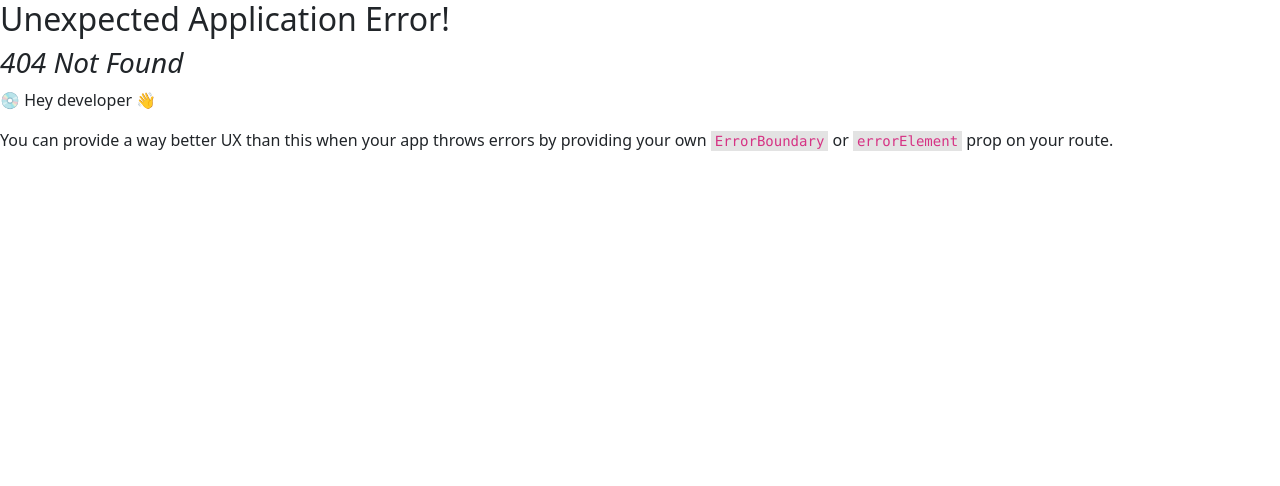
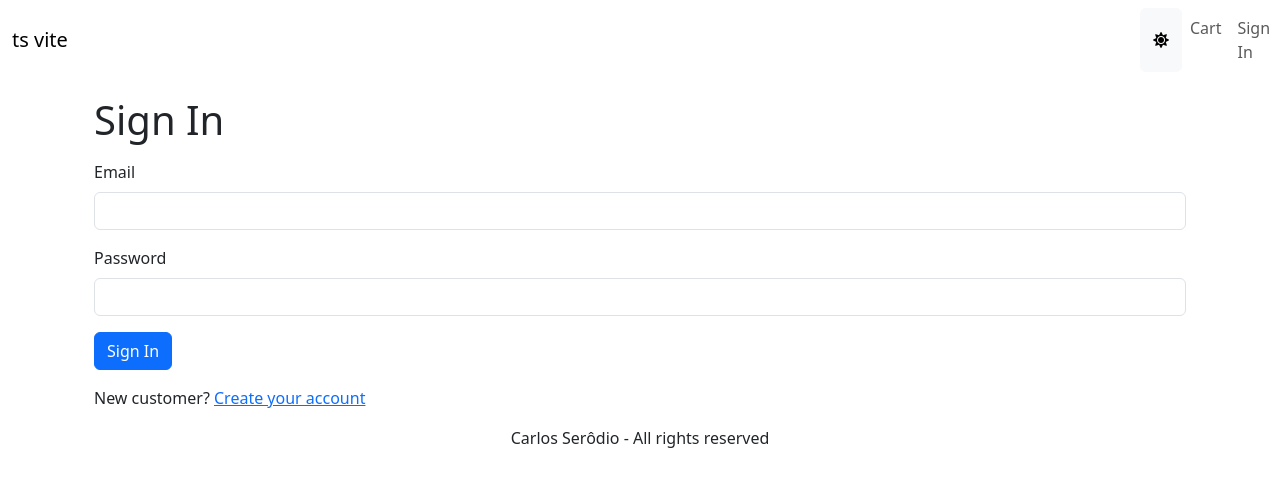
Before and after one commit to csalpha/ts-vite-mern, a React (Vite) app in the folder client/: page /signin in a window 1280 px wide. Before the commit this address had no page. Shown: the top 486 px of the page. Built offline with nearby package versions, Linux system fonts and the light colour scheme.

Commit message:
Create Signin Page

```diff
--- a/client/src/App.tsx
+++ b/client/src/App.tsx
@@ -1,5 +1,12 @@
 import { useContext, useEffect } from "react";
-import { Badge, Button, Container, Nav, Navbar } from "react-bootstrap";
+import {
+  Badge,
+  Button,
+  Container,
+  Nav,
+  Navbar,
+  NavDropdown,
+} from "react-bootstrap";
 import { Link, Outlet } from "react-router-dom";
 import { Store } from "./Store";
 import { LinkContainer } from "react-router-bootstrap";
@@ -12,6 +19,7 @@
     state: {
       mode, // Extract the mode from the state
       cart, // Extract the cart from the state
+      userInfo, // Extract the userInfo from the state
     },
     dispatch, // Extract the dispatch function
   } = useContext(Store);
@@ -24,6 +32,17 @@
   const switchModeHandler = () => {
     // Dispatch an action to switch the mode
     dispatch({ type: "SWITCH_MODE" });
+  };
+
+  const signoutHandler = () => {
+    dispatch({ type: "USER_SIGNOUT" }); // Dispatches an action of type "USER_SIGNOUT" to the reducer, triggering the appropriate state update
+
+    localStorage.removeItem("userInfo"); // Removes the "userInfo" key from localStorage, clearing the stored user information
+    localStorage.removeItem("cartItems"); // Removes the "cartItems" key from localStorage, clearing the stored cart items
+    localStorage.removeItem("shippingAddress"); // Removes the "shippingAddress" key from localStorage, clearing the stored shipping address
+    localStorage.removeItem("paymentMethod"); // Removes the "paymentMethod" key from localStorage, clearing the stored payment method
+
+    window.location.href = "/signin"; // Redirects the user to the "/signin" page by updating the URL of the current window
   };
 
   return (
@@ -50,10 +69,26 @@
                 </Badge>
               )}
             </Link>
-            {/* Sign In link */}
-            <a href='/signin' className='nav-link'>
-              Sign In
-            </a>
+            {userInfo ? (
+              // Condition: If userInfo exists (user is signed in)
+              <NavDropdown title={userInfo.name} id='basic-nav-dropdown'>
+                {/* Render a NavDropdown component */}
+                <Link
+                  className='dropdown-item'
+                  to='#signout'
+                  onClick={signoutHandler}
+                >
+                  Sign Out
+                </Link>
+                {/* Render a link for signing out */}
+              </NavDropdown>
+            ) : (
+              // Condition: If userInfo does not exist (user is not signed in)
+              <Link className='nav-link' to='/signin'>
+                Sign In
+              </Link>
+              /* Render a link for signing in */
+            )}
           </Nav>
         </Navbar>
       </header>
--- a/client/src/Store.tsx
+++ b/client/src/Store.tsx
@@ -1,10 +1,12 @@
 import React from "react";
 import { Cart, CartItem } from "./types/Cart";
+import { UserInfo } from "./types/UserInfo";
 
 // Define the shape of the app state
 type AppState = {
   mode: string;
   cart: Cart;
+  userInfo?: UserInfo;
 };
 
 /* This logic allows the app to determine the initial mode based on the user's preferences
@@ -12,6 +14,9 @@
 
 // Set the initial state of the app
 const initialState: AppState = {
+  userInfo: localStorage.getItem("userInfo") // Checks if there is a stored value for the key "userInfo" in the localStorage
+    ? JSON.parse(localStorage.getItem("userInfo")!) // If there is a stored value, it parses the value from JSON format to an object
+    : null, // If there is no stored value, it assigns null to the 'userInfo' property
   // the mode property represents the current mode of the app (either "dark" or "light").
   mode: localStorage.getItem("mode") // checks if there is a stored mode in the local storage
     ? // If it exists,
@@ -43,7 +48,9 @@
 type Action =
   | { type: "SWITCH_MODE" }
   | { type: "CART_ADD_ITEM"; payload: CartItem }
-  | { type: "CART_REMOVE_ITEM"; payload: CartItem };
+  | { type: "CART_REMOVE_ITEM"; payload: CartItem }
+  | { type: "USER_SIGNIN"; payload: UserInfo }
+  | { type: "USER_SIGNOUT" };
 
 // Define the reducer function
 const reducer = (state: AppState, action: Action): AppState => {
@@ -86,6 +93,32 @@
       // Return a new state object with updated cartItems
       return { ...state, cart: { ...state.cart, cartItems } };
     }
+    case "USER_SIGNIN":
+      return { ...state, userInfo: action.payload }; // Updates the state by merging the existing 'state' object with a new 'userInfo' property taken from the 'action' payload
+
+    case "USER_SIGNOUT":
+      return {
+        mode:
+          window.matchMedia && // Sets the 'mode' property of the state based on the user's preferred color scheme (dark or light)
+          window.matchMedia("(prefers-color-scheme: dark)").matches
+            ? "dark"
+            : "light",
+        cart: {
+          cartItems: [], // Resets the cart items to an empty array
+          paymentMethod: "PayPal", // Resets the payment method to "PayPal"
+          shippingAddress: {
+            fullName: "", // Resets the full name in the shipping address to an empty string
+            address: "", // Resets the address in the shipping address to an empty string
+            postalCode: "", // Resets the postal code in the shipping address to an empty string
+            city: "", // Resets the city in the shipping address to an empty string
+            country: "", // Resets the country in the shipping address to an empty string
+          },
+          itemsPrice: 0, // Resets the total price of items in the cart to 0
+          shippingPrice: 0, // Resets the shipping price to 0
+          taxPrice: 0, // Resets the tax price to 0
+          totalPrice: 0, // Resets the total price of the cart to 0
+        },
+      };
 
     // If the dispatched action type doesn't match any case,
     default:
--- /dev/null
+++ b/client/src/hooks/userHooks.ts
@@ -0,0 +1,23 @@
+import { useMutation } from "@tanstack/react-query";
+import apiClient from "../apiClient";
+import { UserInfo } from "../types/UserInfo";
+
+// sets up a mutation function for signing in a user by sending their email and password to a server API endpoint.
+// The response from the server, containing the user information, is then extracted and returned.
+export const useSigninMutation = () =>
+  useMutation({
+    mutationFn: async ({
+      email,
+      password,
+    }: {
+      email: string;
+      password: string;
+    }) =>
+      // Makes an asynchronous POST request to the server's 'signin' API endpoint with the provided email and password.
+      (
+        await apiClient.post<UserInfo>(`api/users/signin`, {
+          email,
+          password,
+        })
+      ).data, // It expects a response of type 'UserInfo' and returns the 'data' property from the response.
+  });
--- a/client/src/index.css
+++ b/client/src/index.css
@@ -35,3 +35,8 @@
   /* Set the height to 80px */
   height: 80px;
 }
+
+small-container {
+  /* Set the maximum width of small-container */
+  max-width: 600px;
+}
--- a/client/src/main.tsx
+++ b/client/src/main.tsx
@@ -15,6 +15,7 @@
 import { ReactQueryDevtools } from "@tanstack/react-query-devtools";
 import { StoreProvider } from "./Store";
 import CartPage from "./pages/CartPage";
+import SigninPage from "./pages/SigninPage";
 
 // Create a browser router instance
 const router = createBrowserRouter(
@@ -28,6 +29,7 @@
       />
       <Route path='product/:slug' element={<ProductPage />} />
       <Route path='cart' element={<CartPage />} />
+      <Route path='signin' element={<SigninPage />} />
     </Route>
   )
 );
--- a/client/src/pages/ProductPage.tsx
+++ b/client/src/pages/ProductPage.tsx
@@ -12,7 +12,7 @@
 import { convertProductToCartItem, getError } from "../utils";
 import { Store } from "../Store";
 
-export default function ProductPage() {
+const ProductPage = () => {
   //The useParams hook from React Router is used to get the slug parameter from the URL.
   const params = useParams();
   const { slug } = params;
@@ -137,4 +137,6 @@
       </Row>
     </div>
   );
-}
+};
+
+export default ProductPage;
--- /dev/null
+++ b/client/src/pages/SigninPage.tsx
@@ -0,0 +1,106 @@
+// Importing required dependencies and components
+import { useContext, useEffect, useState } from "react";
+import { Button, Container, Form } from "react-bootstrap";
+import { Helmet } from "react-helmet-async";
+import { Link, useLocation, useNavigate } from "react-router-dom";
+import { toast } from "react-toastify";
+import LoadingBox from "../components/LoadingBox";
+import { useSigninMutation } from "../hooks/userHooks";
+import { Store } from "../Store";
+import { ApiError } from "../types/ApiError";
+import { getError } from "../utils";
+
+const SigninPage = () => {
+  // Initializing variables and states
+  const navigate = useNavigate(); // Used for navigation
+  const { search } = useLocation(); // Gets the current URL location
+  const redirectInUrl = new URLSearchParams(search).get("redirect"); // Extracts the value of 'redirect' parameter from the URL
+  const redirect = redirectInUrl ? redirectInUrl : "/"; // Sets the redirect URL to the extracted value or default to "/"
+
+  const [email, setEmail] = useState(""); // State for email input field
+  const [password, setPassword] = useState(""); // State for password input field
+
+  const { state, dispatch } = useContext(Store); // Accesses the global state and dispatch function from the Store context
+  const { userInfo } = state; // Extracts 'userInfo' from the global state
+
+  const { mutateAsync: signin, isLoading } = useSigninMutation(); // Custom hook for handling the signin mutation
+
+  // Handles the form submission when the user clicks the Sign In button.
+  const submitHandler = async (e: React.SyntheticEvent) => {
+    e.preventDefault();
+    try {
+      const data = await signin({
+        email,
+        password,
+      });
+      dispatch({ type: "USER_SIGNIN", payload: data }); // Dispatches an action to update the global state with the user information
+      localStorage.setItem("userInfo", JSON.stringify(data)); // Stores user information in localStorage
+      navigate(redirect); // Navigates to the 'redirect' URL
+    } catch (err) {
+      toast.error(getError(err as ApiError)); // Displays an error message using toastify library
+    }
+  };
+
+  // useEffect hook to check if the user is already signed in
+  useEffect(() => {
+    if (userInfo) {
+      navigate(redirect); // Navigates to the 'redirect' URL if the user is already signed in
+    }
+  }, [navigate, redirect, userInfo]);
+
+  // Render the sign-in page
+  return (
+    <Container className='small-container'>
+      <Helmet>
+        <title>Sign In</title> {/* Sets the page title */}
+      </Helmet>
+      <h1 className='my-3'>Sign In</h1> {/* Renders the heading */}
+      <Form onSubmit={submitHandler}>
+        {" "}
+        {/* Handles form submission */}
+        <Form.Group className='mb-3' controlId='email'>
+          {" "}
+          {/* Form group for email input */}
+          <Form.Label>Email</Form.Label>{" "}
+          {/* Renders the label for the email input */}
+          <Form.Control
+            type='email'
+            required
+            onChange={(e) =>
+              setEmail(e.target.value)
+            } /* Updates the 'email' state as the user types */
+          />
+        </Form.Group>
+        <Form.Group className='mb-3' controlId='password'>
+          {" "}
+          {/* Form group for password input */}
+          <Form.Label>Password</Form.Label>{" "}
+          {/* Renders the label for the password input */}
+          <Form.Control
+            type='password'
+            required
+            onChange={(e) =>
+              setPassword(e.target.value)
+            } /* Updates the 'password' state as the user types */
+          />
+        </Form.Group>
+        <div className='mb-3'>
+          <Button disabled={isLoading} type='submit'>
+            {" "}
+            {/* Renders the sign-in button */}
+            Sign In
+          </Button>
+          {isLoading && <LoadingBox />}{" "}
+          {/* Renders a loading spinner if the sign-in mutation is in progress */}
+        </div>
+        <div className='mb-3'>
+          New customer?{" "}
+          <Link to={`/signup?redirect=${redirect}`}>Create your account</Link>{" "}
+          {/* Renders a link to the signup page with a redirect parameter */}
+        </div>
+      </Form>
+    </Container>
+  );
+};
+
+export default SigninPage;
--- /dev/null
+++ b/client/src/types/UserInfo.ts
@@ -0,0 +1,8 @@
+// represents the structure of user information
+export type UserInfo = {
+  name: string; // Represents the name of the user
+  email: string; // Represents the email address of the user
+  token: string; // Represents the authentication token associated with the user
+  isAdmin: boolean; // Indicates whether the user has admin privileges (true or false)
+  isSeller: boolean; // Indicates whether the user is a seller (true or false)
+};
```
Also changed, not shown: 1 other file (tests, documents, lock files or other folders).
